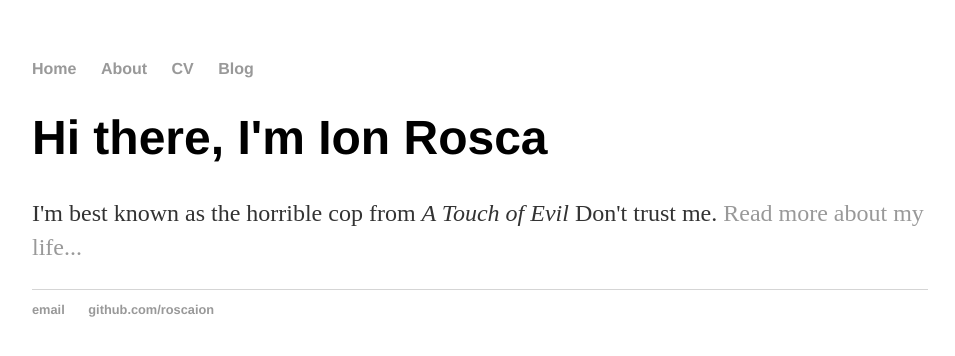
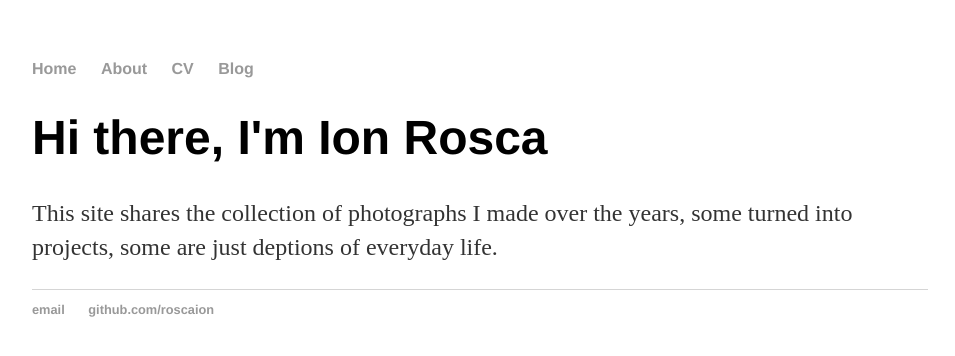
Before and after one commit to roscaion/roscaion.github.io, a Jekyll site: the page built from index.html, in a window 1280 px wide. Shown: the top 356 px of the page, without its empty margins (160-1115 px from the left). Built offline with Jekyll 4.4.1, drawn with Linux system fonts in a browser that asks for light colours.

Commit message:
Update index.html

```diff
--- a/index.html
+++ b/index.html
@@ -4,5 +4,5 @@ title: Ion Rosca, Photographer based in Moldova
 ---
 <div class="blurb">
 	<h1>Hi there, I'm Ion Rosca</h1>
-	<p>I'm best known as the horrible cop from <em>A Touch of Evil</em> Don't trust me. <a href="/about">Read more about my life...</a></p>
+	<p>This site shares the collection of photographs I made over the years, some turned into projects, some are just deptions of everyday life.</a></p>
 </div><!-- /.blurb -->
```
